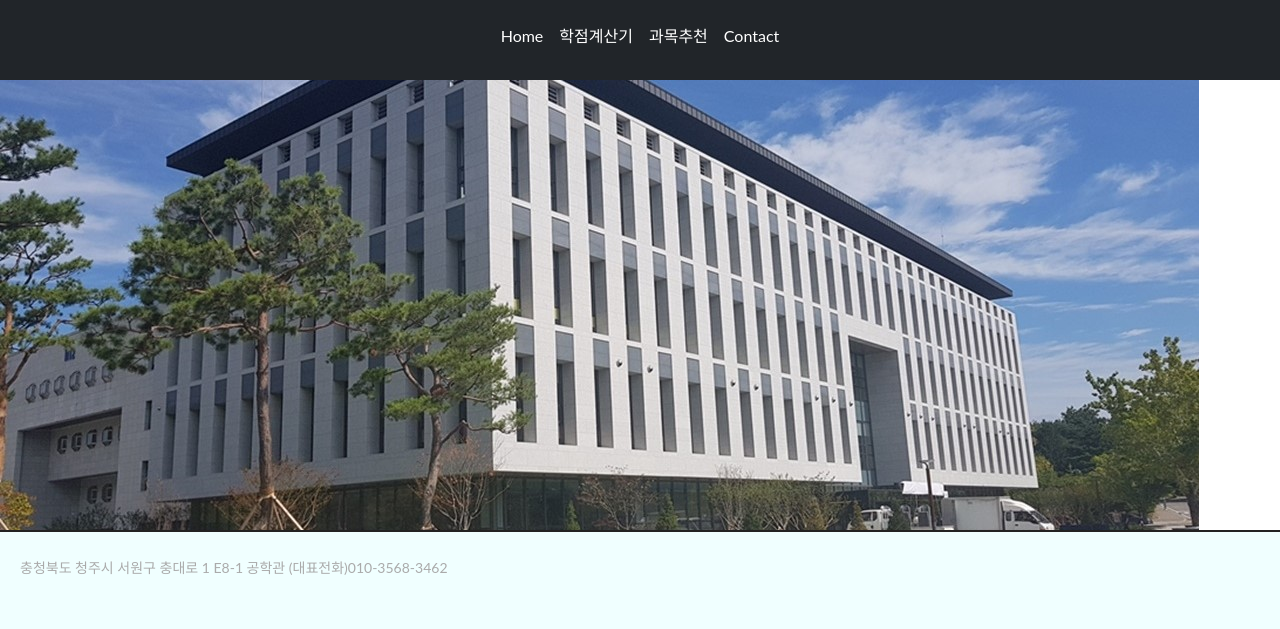
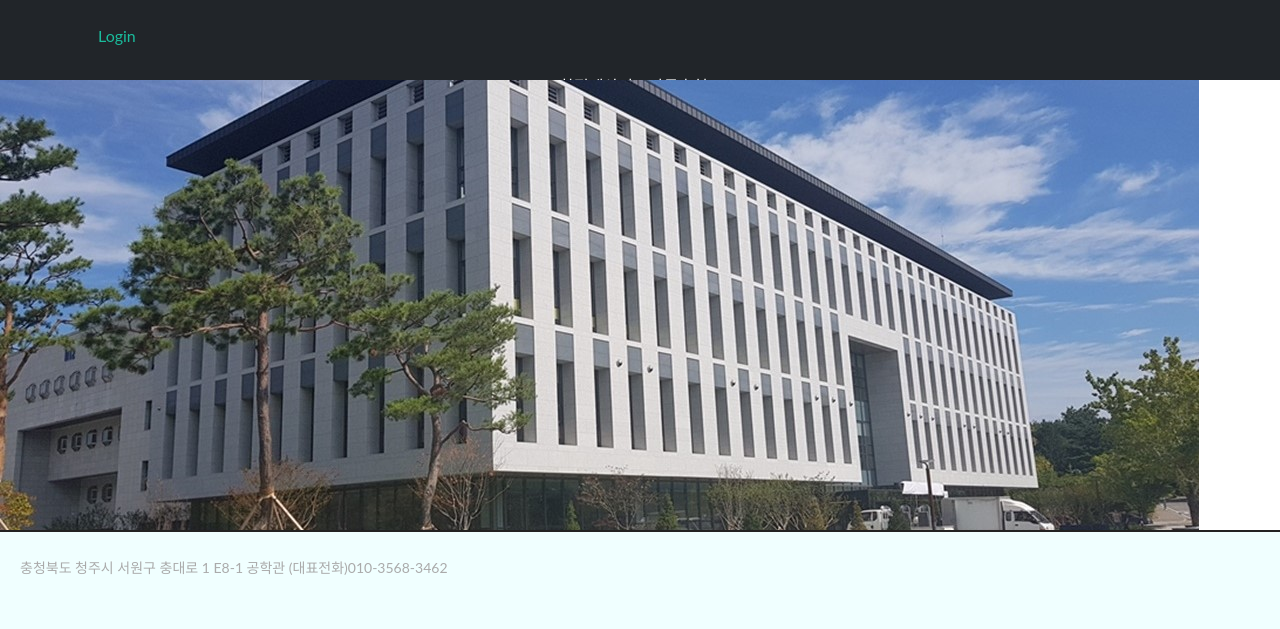
Before and after one commit to AhnYeonghoo/opensource_project, a Django app: page / in a window 1280 px wide. Shown: the top 629 px of the page. Run offline with Django 3.2, Linux system fonts and the light colour scheme; some libraries are stand-ins or nearby versions; some web fonts are replaced.

Commit message:
feat: login을 위한 url path 설정 및 loginviews setting

```diff
--- a/evolve/authenticated/urls.py
+++ b/evolve/authenticated/urls.py
@@ -5,5 +5,6 @@ from . import views
 app_name = "authenticated"
 
 urlpatterns = [
+    path('login/', auth_views.LoginView.as_view(template_name="authenticated/login.html"), name="login"),
 
 ]
--- a/evolve/templates/base.html
+++ b/evolve/templates/base.html
@@ -20,6 +20,7 @@
     <main>
         <header class="p-3 bg-dark text-white">
             <div class="container">
+                <a class="nav-link" href="{% url 'authenticated:login' %}">Login</a>
                 <ul class="nav col-12 col-lg-auto me-lg-auto mb-2 justify-content-center mb-md-0">
                     <li>
                         <a href="{% url  'search:index' %}" class="nav-link px-2 text-white">Home</a>
--- /dev/null
+++ b/evolve/templates/login.html
@@ -0,0 +1,2 @@
+{% extends "base.html" %}
+{% block content %}
```
